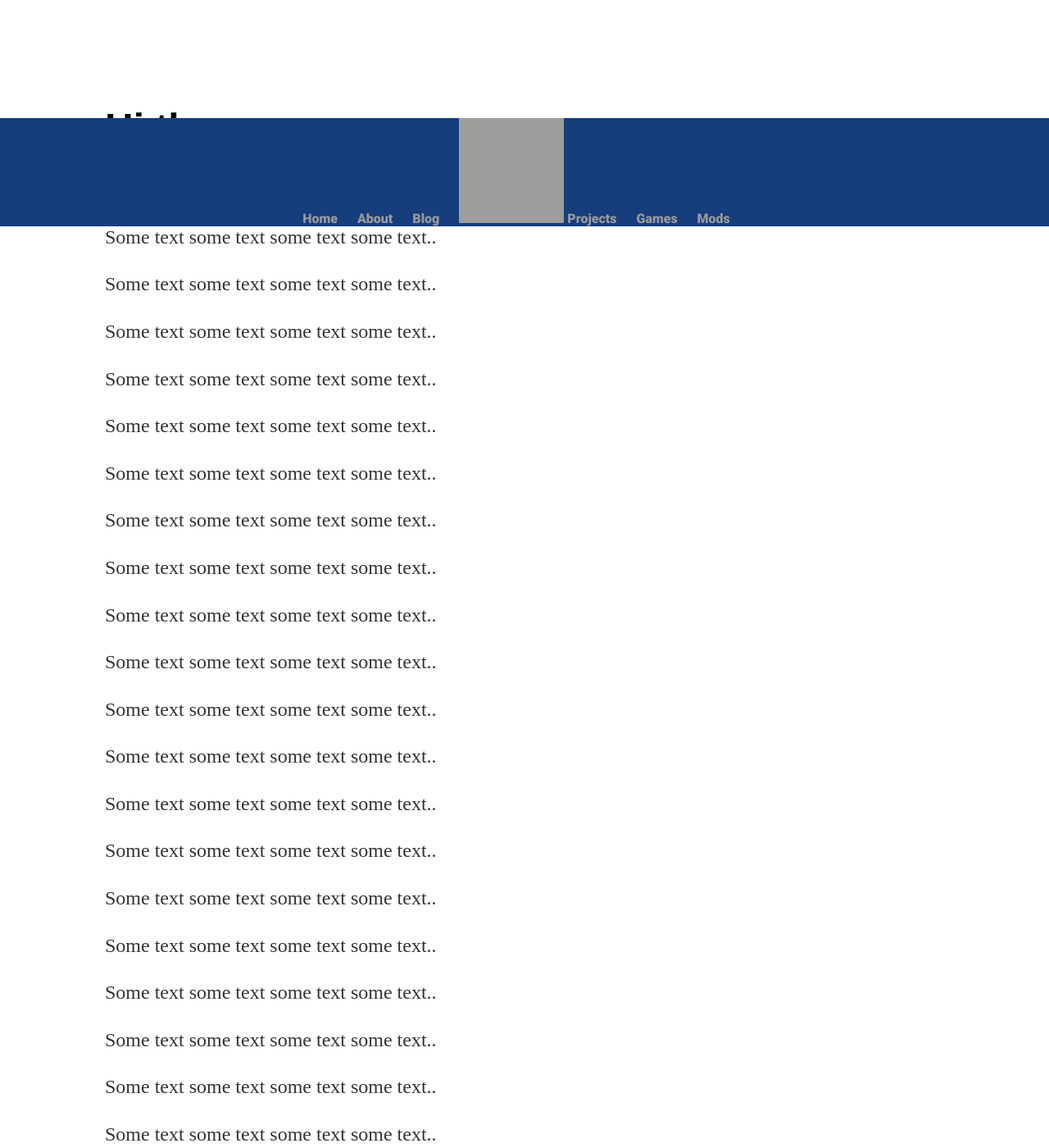
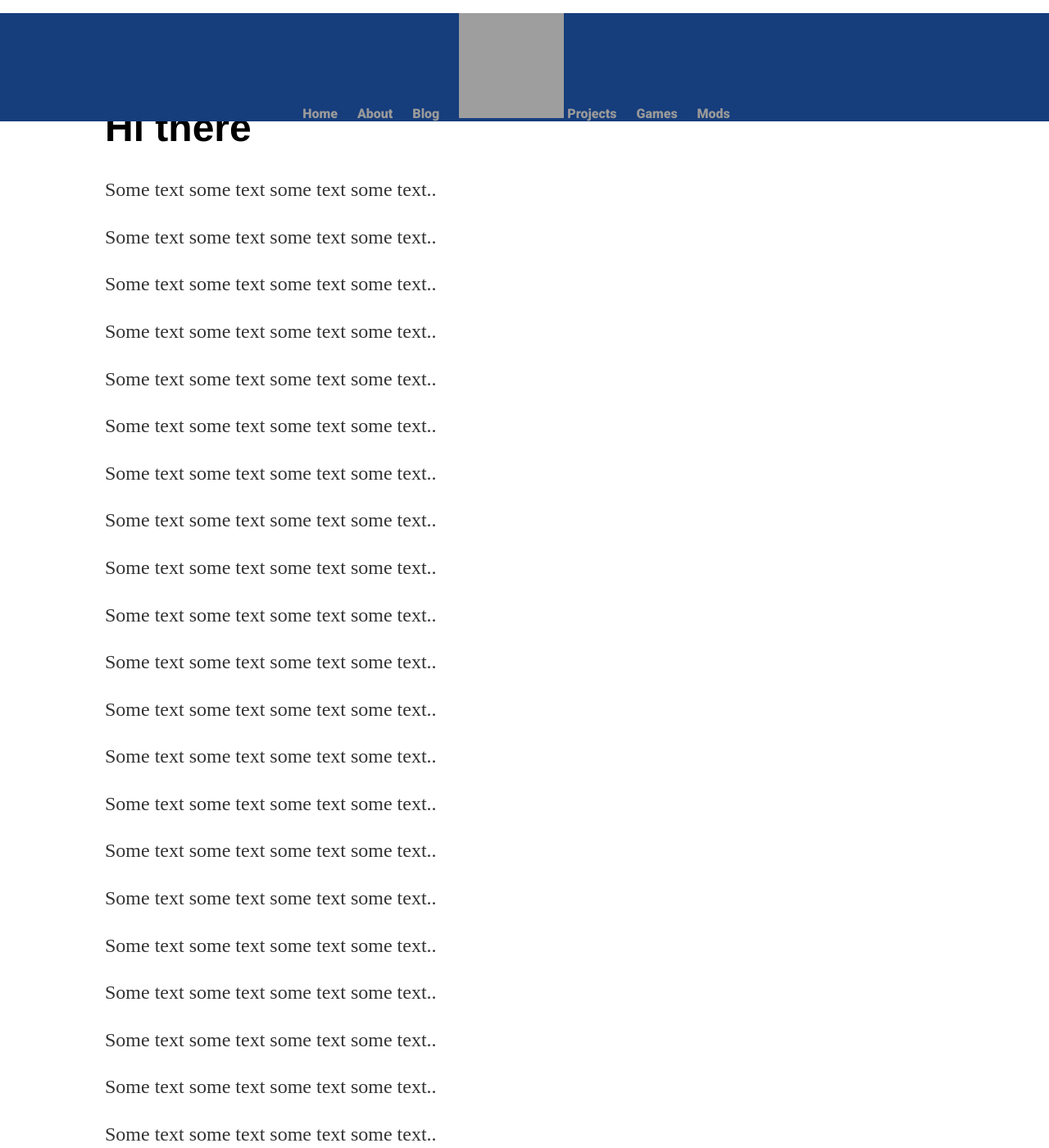
Before and after one commit to Horatio-McCallister/Horatio-McCallister.github.io, a Jekyll site: the page built from index.html, in a window 1280 px wide and 1400 px high. Shown: the whole window at 82% size. Built offline with Jekyll 4.4.1, drawn with Linux system fonts in a browser that asks for light colours; the list of posts is cut into pages by our own code; grey boxes are pictures that could not be loaded.

Commit message:
no message

```diff
--- a/css/main.css
+++ b/css/main.css
@@ -11,7 +11,7 @@ nav ul, footer ul {
 }
 nav ul {
 	position: fixed; /* Set the navbar to fixed position */
-    top: -10; /* Position the navbar at the top of the page */
+    top: 0; /* Position the navbar at the top of the page */
     width: 100%; /* Full width */
 }
 nav ul li, footer ul li {
```
